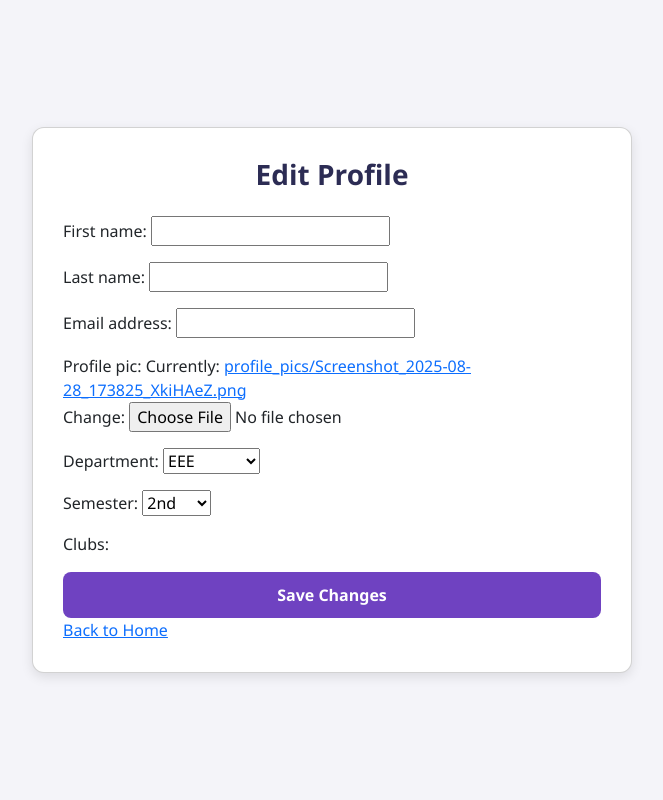
After one commit to Sarna100/Clubnest100, a Django app: page /clubnest/profile/edit/ in a window 1280 px wide. The commit adds this page. Shown: the whole page, without its empty margins (308-971 px from the left). Run offline with Django 5.2, Linux system fonts and the light colour scheme; a user stored in the database is signed in; data comes from the database, SQL or seed files in the repository; both versions use the stored data as it was after the commit; data that the repository does not hold is empty.

Commit message:
3rd commit

```diff
--- a/ClubNest/apps.py
+++ b/ClubNest/apps.py
@@ -1,6 +1,8 @@
 from django.apps import AppConfig
-
 
 class ClubnestConfig(AppConfig):
     default_auto_field = 'django.db.models.BigAutoField'
     name = 'ClubNest'
+
+    def ready(self):
+        import ClubNest.signals
--- /dev/null
+++ b/ClubNest/forms.py
@@ -0,0 +1,17 @@
+from django import forms
+from django.contrib.auth.models import User
+from .models import Profile
+
+class UserForm(forms.ModelForm):
+    class Meta:
+        model = User
+
+        fields = ['first_name', 'last_name', 'email']
+
+class ProfileForm(forms.ModelForm):
+    class Meta:
+        model = Profile
+        fields = ['profile_pic', 'department', 'semester', 'clubs']
+        widgets = {
+            'clubs': forms.CheckboxSelectMultiple(),
+        }
--- a/ClubNest/models.py
+++ b/ClubNest/models.py
@@ -1,10 +1,48 @@
 from django.db import models
-
-# Create your models here.
+from django.contrib.auth.models import User
 from django.conf import settings
 from django.shortcuts import render
 
+# Profile model with user OneToOne relation, profile picture, department, semester, and many-to-many clubs
+class Profile(models.Model):
+    user = models.OneToOneField(User, on_delete=models.CASCADE)
+    profile_pic = models.ImageField(upload_to='profile_pics/', default='default.png')
+    department = models.CharField(
+        max_length=50,
+        choices=[
+            ('CSE', 'CSE'),
+            ('EEE', 'EEE'),
+            ('Civil', 'Civil'),
+            ('Pharmacy', 'Pharmacy'),
+            ('ENG', 'ENG'),
+            ('Archi', 'Archi'),
+            ('BBA', 'BBA'),
+        ]
+    )
+    semester = models.CharField(
+        max_length=10,
+        choices=[
+            ('1st', '1st'), ('2nd', '2nd'), ('3rd', '3rd'),
+            ('4th', '4th'), ('5th', '5th'), ('6th', '6th'),
+            ('7th', '7th'), ('8th', '8th'),
+        ]
+    )
+    clubs = models.ManyToManyField("Club", blank=True)
 
+    def __str__(self):
+        return self.user.username
+
+
+# Club model to store clubs
+class Club(models.Model):
+    name = models.CharField(max_length=100)
+    description = models.TextField(blank=True)
+
+    def __str__(self):
+        return self.name
+
+
+# Home view rendering a template with a sample image url (update as needed)
 def home(request):
     return render(request, 'home.html', {
         'image_url': settings.MEDIA_URL + '0bd7856b-f5ed-46f9-bf12-82f4d84246ea.jpg'
--- a/ClubNest/urls.py
+++ b/ClubNest/urls.py
@@ -4,6 +4,9 @@ from . import views
 urlpatterns = [
     path('', views.home, name='home'),
     path('signup/', views.signup, name='signup'),
-    path('login/', views.signin, name='signin'),
+    path('signin/', views.signin, name='signin'),
     path('logout/', views.logout_view, name='logout'),
+    path('profile/', views.profile, name='profile'),
+    path('profile/edit/', views.edit_profile, name='edit_profile'),
+
 ]
--- a/ClubNest/views.py
+++ b/ClubNest/views.py
@@ -1,12 +1,21 @@
 from django.shortcuts import render, redirect
+from django.contrib.auth.decorators import login_required
 from django.contrib.auth.forms import AuthenticationForm
 from django.contrib.auth import login, logout
+from django.contrib import messages
 from django.contrib.auth.models import User
 from django.http import HttpResponse
-from django.contrib import messages
 
 
+from .forms import UserForm, ProfileForm
+from .models import Profile
+
+
+from ClubNest.models import Profile
+
 def home(request):
+    if request.user.is_authenticated:
+        Profile.objects.get_or_create(user=request.user)  # auto create if not exist
     return render(request, 'home.html')
 
 
@@ -47,6 +56,7 @@ def signup(request):
         )
         user.save()
 
+
         return HttpResponse(f"""
             <div style='display:flex; justify-content:center; align-items:center; height:100vh; background:linear-gradient(to right,#a18cd1,#fbc2eb);'>
                 <div style='background:#ffffff; padding:40px; border-radius:16px; box-shadow:0 6px 20px rgba(0,0,0,0.25); text-align:center; max-width:400px;'>
@@ -60,21 +70,13 @@ def signup(request):
     return render(request, "signup.html")
 
 
-from django.contrib.auth.forms import AuthenticationForm
-from django.contrib.auth import login
-from django.shortcuts import render, redirect
-
-from django.shortcuts import render, redirect
-from django.contrib.auth import login
-from django.contrib.auth.forms import AuthenticationForm
-
 def signin(request):
     if request.method == 'POST':
         form = AuthenticationForm(request, data=request.POST)
         if form.is_valid():
             user = form.get_user()
-            login(request, user)   # user লগইন করানো হচ্ছে
-            return redirect('home')   # লগইন হওয়ার পর home এ যাবে
+            login(request, user)
+            return redirect('home')
     else:
         form = AuthenticationForm()
     return render(request, 'login.html', {'form': form})
@@ -84,3 +86,33 @@ def logout_view(request):
     logout(request)
     messages.info(request, "You have been logged out.")
     return redirect('home')
+
+
+@login_required
+def profile(request):
+    # Just display profile info - no forms here
+    return render(request, 'profile.html')
+
+
+
+@login_required
+def edit_profile(request):
+    user = request.user
+    profile, created = Profile.objects.get_or_create(user=user)  # প্রোফাইল না থাকলে তৈরি করবে
+
+    if request.method == 'POST':
+        user_form = UserForm(request.POST, instance=user)
+        profile_form = ProfileForm(request.POST, request.FILES, instance=profile)  # request.FILES!
+
+        if user_form.is_valid() and profile_form.is_valid():
+            user_form.save()
+            profile_form.save()
+            return redirect('profile')
+    else:
+        user_form = UserForm(instance=user)
+        profile_form = ProfileForm(instance=profile)
+
+    return render(request, 'edit_profile.html', {
+        'user_form': user_form,
+        'profile_form': profile_form,
+    })
--- a/Clubnest100/settings.py
+++ b/Clubnest100/settings.py
@@ -40,6 +40,7 @@ INSTALLED_APPS = [
     'django.contrib.sessions',
     'django.contrib.messages',
     'django.contrib.staticfiles',
+
 ]
 
 MIDDLEWARE = [
--- /dev/null
+++ b/templates/edit_profile.html
@@ -0,0 +1,77 @@
+{% load static %}
+<!DOCTYPE html>
+<html lang="en">
+<head>
+  <meta charset="UTF-8" />
+  <title>Edit Profile | ClubNest</title>
+  <link href="https://cdn.jsdelivr.net/npm/bootstrap@5.3.0/dist/css/bootstrap.min.css" rel="stylesheet" />
+  <style>
+    body {
+      background: #f4f4f9;
+      font-family: 'Segoe UI', Tahoma, Geneva, Verdana, sans-serif;
+      min-height: 100vh;
+      display: flex;
+      justify-content: center;
+      align-items: center;
+      padding: 20px;
+    }
+    .card {
+      max-width: 600px;
+      width: 100%;
+      padding: 30px;
+      border-radius: 12px;
+      box-shadow: 0 4px 12px rgba(0,0,0,0.1);
+      background: #fff;
+    }
+    .form-control, .form-select {
+      margin-bottom: 15px;
+      box-shadow: none;
+      border: 1.5px solid #ced4da;
+      transition: border-color 0.3s ease;
+    }
+    .form-control:focus, .form-select:focus {
+      border-color: #6f42c1;
+      box-shadow: 0 0 8px rgba(111, 66, 193, 0.3);
+      outline: none;
+    }
+    .btn-submit {
+      background: #6f42c1;
+      color: white;
+      font-weight: 600;
+      border-radius: 8px;
+      padding: 10px 0;
+      transition: background-color 0.3s ease;
+    }
+    .btn-submit:hover {
+      background: #5a189a;
+      color: white;
+    }
+    h3 {
+      color: #2c2c54;
+      font-weight: 700;
+    }
+  </style>
+</head>
+<body>
+
+<div class="card">
+  <h3 class="text-center mb-4">Edit Profile</h3>
+
+  <form method="POST" enctype="multipart/form-data">
+    {% csrf_token %}
+
+    <!-- User form fields -->
+    {{ user_form.as_p }}
+
+    <!-- Profile form fields -->
+    {{ profile_form.as_p }}
+
+    <button type="submit" class="btn btn-submit w-100">Save Changes</button>
+
+  </form>
+    <div>  <a href="{% url 'home' %}" class="back-home">Back to Home</a></div>
+</div>
+
+<script src="https://cdn.jsdelivr.net/npm/bootstrap@5.3.0/dist/js/bootstrap.bundle.min.js"></script>
+</body>
+</html>
--- a/templates/login.html
+++ b/templates/login.html
@@ -118,7 +118,6 @@
 </head>
 <body>
 
-  <a href="{% url 'home' %}" class="back-btn"><i class="fa fa-arrow-left"></i> Back to Home</a>
 
   <div class="container">
     <div class="logo">CN</div>
@@ -156,7 +155,9 @@
 
     <div class="signup">
       Don’t have an account? <a href="{% url 'signup' %}">Sign up</a>
+
     </div>
+     <a href="{% url 'home' %}" class="back-home">Back to Home</a>
   </div>
 
 </body>
```
Also changed, not shown: ClubNest/signals.py (added, +13 -0 lines), templates/home.html (+81 -4 lines), templates/profile.html (added, +114 -0 lines), templates/signup.html (+31 -5 lines), ClubNest/migrations/0001_initial.py (added), db.sqlite3, media/profile_pics/Screenshot_2025-08-28_173825.png (added), media/profile_pics/Screenshot_2025-08-28_173825_XkiHAeZ.png (added), media/profile_pics/Screenshot_405.png (added).
